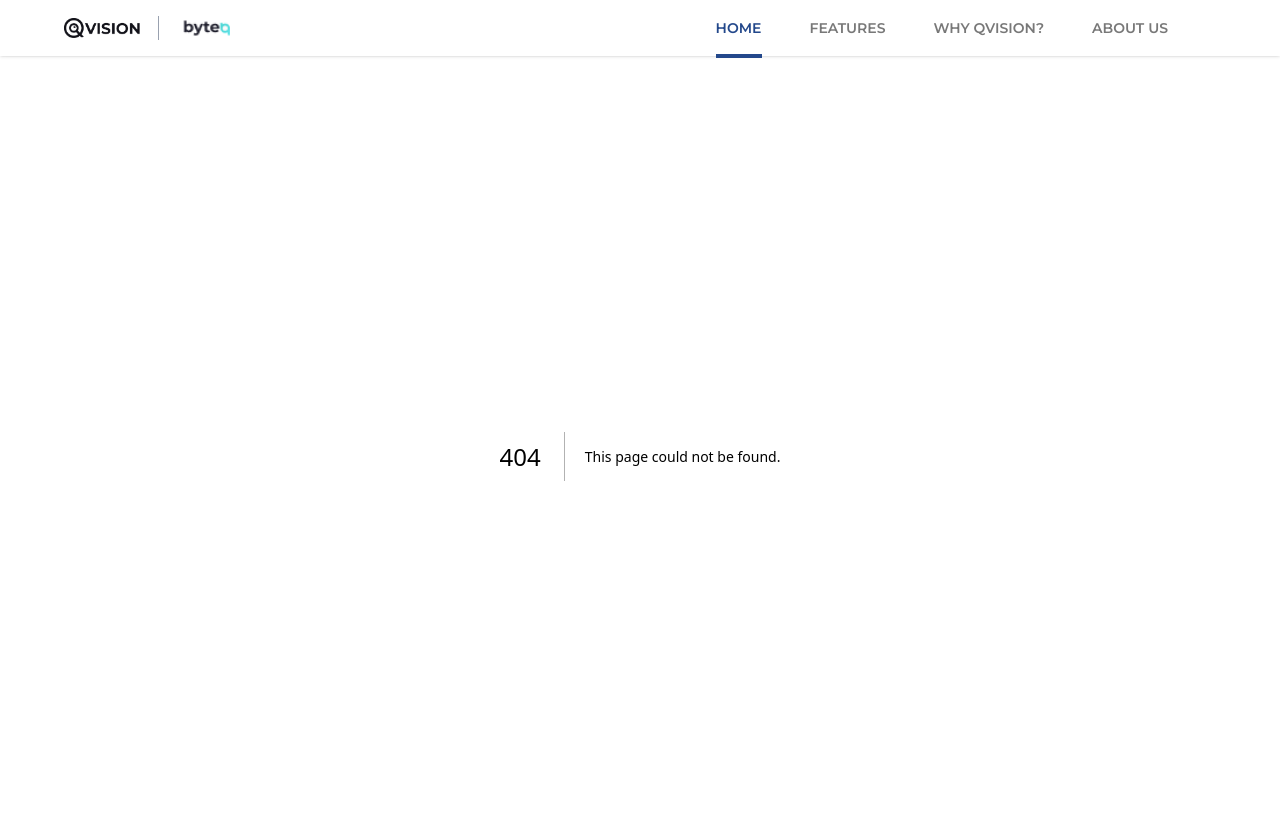
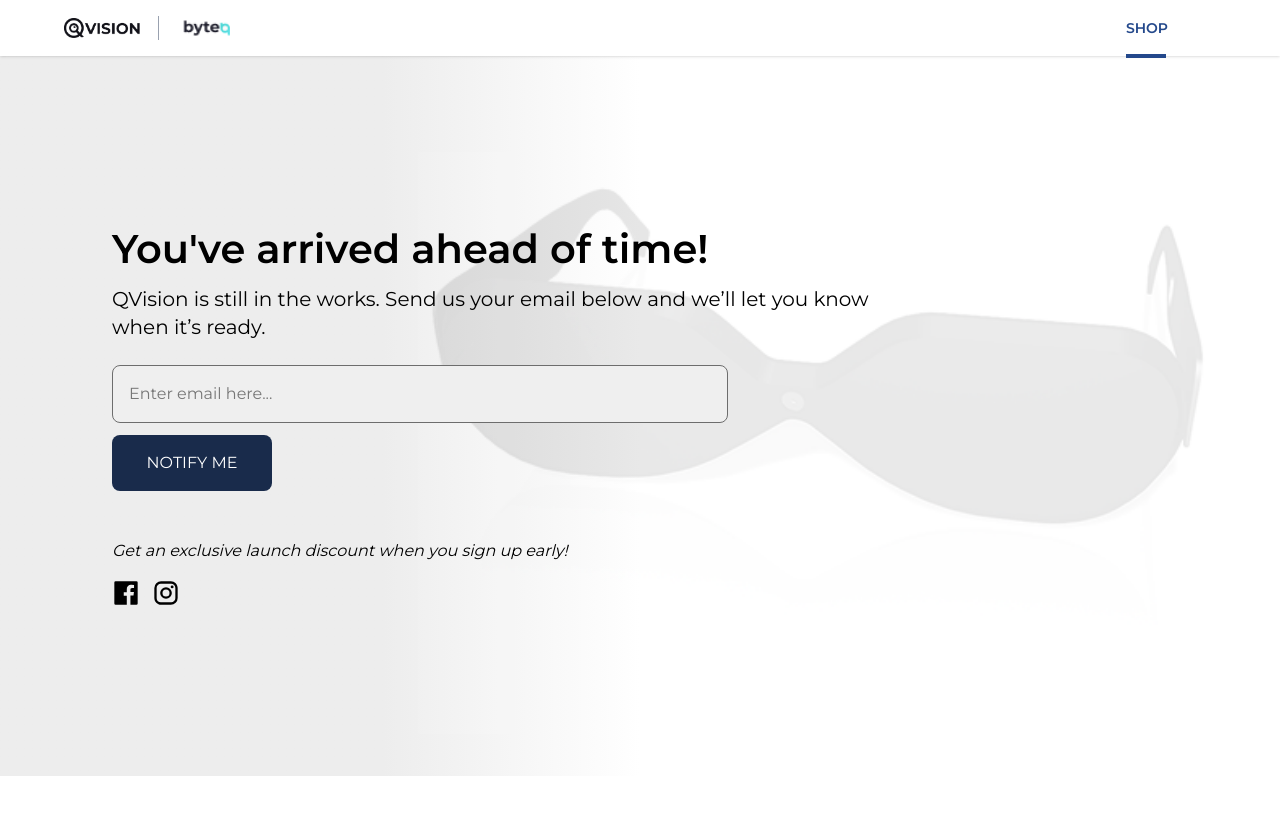
Before and after one commit to Boberrrttt/qvision-landing, a Next.js app: page /shop in a window 1280 px wide. Before the commit this address had no page. Shown: the top 814 px of the page. Built offline with nearby package versions, Linux system fonts and the light colour scheme.

Commit message:
feat: added shop page

```diff
--- /dev/null
+++ b/src/app/shop/page.tsx
@@ -0,0 +1,47 @@
+import Image from "next/image"
+
+const ShopPage = () => {
+  return (
+    <section id="shop" className="relative flex flex-col md:flex-row h-auto min-h-[90vh] px-6 md:px-28 py-10 md:py-0 items-center bg-gradient-to-r from-[#ededed] from-0% via-[#ededed] via-30% to-white to-50% overflow-hidden">
+      {/* Text Section */}
+      <div className="flex flex-col w-full max-w-[800px] justify-start text-center md:text-left z-10">
+        <h2 className="font-semibold text-2xl sm:text-3xl md:text-[40px]">
+          You've arrived ahead of time!
+        </h2>
+        <p className="text-sm sm:text-base md:text-xl mt-3 max-w-full">
+          QVision is still in the works. Send us your email below and we’ll let
+          you know when it’s ready.
+        </p>
+
+        {/* Input + Button (kept stacked, but responsive widths) */}
+        <input
+          className="mt-6 w-full sm:w-[77%] bg-[#EFEFEF] border border-[#6D6D6D] rounded-lg p-3 sm:p-4 text-sm sm:text-base"
+          placeholder="Enter email here..."
+        />
+        <button className="w-full sm:w-[40%] md:w-[20%] mt-3 bg-[#192B4B] text-sm md:text-base text-white py-3 md:py-4 rounded-lg">
+          NOTIFY ME
+        </button>
+
+        <p className="italic mt-10 sm:mt-12 text-sm sm:text-base">
+          Get an exclusive launch discount when you sign up early!
+        </p>
+
+        <div className="flex justify-center md:justify-start flex-row gap-3 mt-4">
+          <svg xmlns="http://www.w3.org/2000/svg" width="28" height="28" viewBox="0 0 24 24"><path fill="#000" d="M20.9 2H3.1A1.1 1.1 0 0 0 2 3.1v17.8A1.1 1.1 0 0 0 3.1 22h9.58v-7.75h-2.6v-3h2.6V9a3.64 3.64 0 0 1 3.88-4a20 20 0 0 1 2.33.12v2.7H17.3c-1.26 0-1.5.6-1.5 1.47v1.93h3l-.39 3H15.8V22h5.1a1.1 1.1 0 0 0 1.1-1.1V3.1A1.1 1.1 0 0 0 20.9 2"/></svg>
+          <svg xmlns="http://www.w3.org/2000/svg" width="28" height="28" viewBox="0 0 24 24"><path fill="#000" d="M7.8 2h8.4C19.4 2 22 4.6 22 7.8v8.4a5.8 5.8 0 0 1-5.8 5.8H7.8C4.6 22 2 19.4 2 16.2V7.8A5.8 5.8 0 0 1 7.8 2m-.2 2A3.6 3.6 0 0 0 4 7.6v8.8C4 18.39 5.61 20 7.6 20h8.8a3.6 3.6 0 0 0 3.6-3.6V7.6C20 5.61 18.39 4 16.4 4zm9.65 1.5a1.25 1.25 0 0 1 1.25 1.25A1.25 1.25 0 0 1 17.25 8A1.25 1.25 0 0 1 16 6.75a1.25 1.25 0 0 1 1.25-1.25M12 7a5 5 0 0 1 5 5a5 5 0 0 1-5 5a5 5 0 0 1-5-5a5 5 0 0 1 5-5m0 2a3 3 0 0 0-3 3a3 3 0 0 0 3 3a3 3 0 0 0 3-3a3 3 0 0 0-3-3"/></svg>
+        </div>
+      </div>
+
+      {/* Background Image */}
+      <Image
+        src="/assets/q6.png"
+        alt="Q6"
+        width={830}
+        height={400}
+        className="absolute right-0 md:right-10 top-40 md:top-24 hidden md:block max-w-full h-auto"
+      />
+    </section>
+  )
+}
+
+export default ShopPage
--- a/src/features/landing/sections/BottomSection.tsx
+++ b/src/features/landing/sections/BottomSection.tsx
@@ -1,6 +1,16 @@
 import Image from "next/image";
+import { useRouter } from "next/navigation";
+import { useState } from "react";
 
 const BottomSection = () => {
+  const router = useRouter();
+  const [loading, setLoading] = useState(false);
+
+  const handleBuyNow = async () => {
+    setLoading(true);
+    router.replace("/shop");
+  };
+
   return (
     <section className="flex w-full flex-col pt-16 pb-10 md:pt-24 md:pb-16 lg:pt-28 lg:pb-20 justify-center items-center bg-gradient-to-r from-[#ededed] from-0% via-[#ededed] via-5% to-white to-15%">
       <p className="text-lg md:text-xl text-center px-4 md:px-0 max-w-[800px]">
@@ -52,8 +62,14 @@ const BottomSection = () => {
             <button className="bg-[#EDEDED] text-[#192B4B] font-semibold py-2.5 md:py-3 lg:py-4 px-5 md:px-6 rounded-md text-sm md:text-base">
               ADD TO WISHLIST
             </button>
-            <button className="bg-[#192B4B] text-white font-semibold py-2.5 md:py-3 lg:py-4 px-5 md:px-6 rounded-md text-sm md:text-base">
-              BUY NOW
+            <button
+              onClick={handleBuyNow}
+              disabled={loading}
+              className={`${
+                loading ? "bg-gray-400 cursor-not-allowed" : "bg-[#192B4B]"
+              } text-white font-semibold py-2.5 md:py-3 cursor-pointer hover:bg-[#23488B] lg:py-4 px-5 md:px-6 rounded-md text-sm md:text-base flex items-center justify-center`}
+            >
+              {loading ? "Loading..." : "BUY NOW"}
             </button>
           </div>
         </div>
@@ -105,8 +121,14 @@ const BottomSection = () => {
             <button className="bg-[#EDEDED] text-[#192B4B] font-semibold py-2.5 md:py-3 lg:py-4 px-5 md:px-6 rounded-md text-sm md:text-base">
               ADD TO WISHLIST
             </button>
-            <button className="bg-[#192B4B] text-white font-semibold py-2.5 md:py-3 lg:py-4 px-5 md:px-6 rounded-md text-sm md:text-base">
-              BUY NOW
+            <button
+              onClick={handleBuyNow}
+              disabled={loading}
+              className={`${
+                loading ? "bg-gray-400 cursor-not-allowed" : "bg-[#192B4B]"
+              } text-white font-semibold py-2.5 md:py-3 cursor-pointer hover:bg-[#23488B] lg:py-4 px-5 md:px-6 rounded-md text-sm md:text-base flex items-center justify-center`}
+            >
+              {loading ? "Loading..." : "BUY NOW"}
             </button>
           </div>
         </div>
--- a/src/features/landing/sections/HeroSection.tsx
+++ b/src/features/landing/sections/HeroSection.tsx
@@ -1,6 +1,17 @@
 import Image from "next/image";
+import { useRouter } from "next/navigation";
+import { useState } from "react";
 
 const HeroSection = () => {
+  const router = useRouter()
+  const [isLoading, setIsLoading] = useState<boolean>(false)
+
+  const handleBuyNow = async () => {
+    setIsLoading(true);
+    router.replace('/shop')
+  };
+
+
   return (
     <section id="home" className="flex w-full flex-col pt-16 pb-10 md:pt-24 md:pb-16 justify-center items-center bg-gradient-to-r from-[#ededed] from-0% via-[#ededed] via-30% to-white to-50%">
       {/* Main Hero Section */}
@@ -27,8 +38,10 @@ const HeroSection = () => {
             safely and independently.
           </p>
 
-          <button className="bg-[#192B4B] cursor-pointer py-3 px-8 md:py-4 md:px-10 w-36 md:w-40 rounded-lg text-white text-sm font-poppins font-semibold hover:bg-[#23488B] transition">
-            BUY NOW
+          <button disabled={isLoading} onClick={handleBuyNow} className={` ${
+                isLoading ? "bg-gray-400 cursor-not-allowed" : "bg-[#192B4B]"
+              } bg-[#192B4B] cursor-pointer py-3 px-8 md:py-4 md:px-10 w-36 md:w-40 rounded-lg text-white text-sm font-poppins font-semibold hover:bg-[#23488B] transition`}>
+            { isLoading ? 'Loading...' : 'BUY NOW'}
           </button>
         </div>
 
--- a/src/shared/components/Navbar.tsx
+++ b/src/shared/components/Navbar.tsx
@@ -3,12 +3,16 @@
 import Image from "next/image";
 import { useState, useRef, useEffect } from "react";
 import { Menu, X } from "lucide-react";
+import { usePathname, useRouter } from "next/navigation";
 
 const Navbar = () => {
   const [currentSection, setCurrentSection] = useState("HOME");
   const [underlineStyle, setUnderlineStyle] = useState({ left: 0, width: 0 });
   const menuRefs = useRef<HTMLLIElement[]>([]);
   const [isOpen, setIsOpen] = useState(false);
+  const [loading, setLoading] = useState(false); // 🔹 NEW
+  const pathname = usePathname();
+  const router = useRouter();
 
   const menuItems = ["HOME", "FEATURES", "WHY QVISION?", "ABOUT US"];
 
@@ -19,6 +23,15 @@ const Navbar = () => {
       el.scrollIntoView({ behavior: "smooth", block: "start" });
     }
   };
+
+  useEffect(() => {
+    if (pathname === "/shop") {
+      setCurrentSection("SHOP");
+    } else if (pathname === "/") {
+      setCurrentSection("HOME");
+    }
+    setLoading(false); // 🔹 Stop loader once route changes
+  }, [pathname]);
 
   // underline effect
   useEffect(() => {
@@ -58,7 +71,6 @@ const Navbar = () => {
           (entries) => {
             entries.forEach((entry) => {
               if (entry.isIntersecting) {
-                // Capitalize to match menuItems
                 const matchedItem = menuItems.find(
                   (i) => i.toLowerCase().replace(/\s+/g, "-").replace("?", "") === id
                 );
@@ -78,10 +90,28 @@ const Navbar = () => {
     };
   }, []);
 
+  // 🔹 Custom route change handler with loader
+  const handleRouteChange = (path: string) => {
+    setLoading(true);
+    router.replace(path);
+  };
+
   return (
     <nav className="w-full z-40 sticky top-0 bg-white py-4 px-6 md:px-16 shadow-sm flex justify-between items-center relative">
+      {/* Loader bar at top */}
+      {loading && (
+        <div className="absolute top-0 left-0 w-full h-[3px] bg-[#23488B] animate-pulse"></div>
+      )}
+
       <div className="flex items-center space-x-4">
-        <Image src="/assets/Logo.png" alt="Logo" width={78} height={78} />
+        <Image
+          onClick={() => pathname === '/shop' && handleRouteChange('/')}
+          className={`${pathname === '/shop' && 'cursor-pointer'}`}
+          src="/assets/Logo.png"
+          alt="Logo"
+          width={78}
+          height={78}
+        />
         <div className="w-px h-6 bg-gray-400 hidden md:block"></div>
         <Image
           src="/assets/byteq-logo.png"
@@ -94,7 +124,8 @@ const Navbar = () => {
 
       {/* Desktop menu */}
       <ul className="hidden md:flex space-x-12 items-center text-[#787878] font-semibold relative">
-        {menuItems.map((item, idx) => (
+        {pathname === "/" ? (
+          menuItems.map((item, idx) => (
             <li
               key={item}
               ref={(el) => {
@@ -110,7 +141,20 @@ const Navbar = () => {
             >
               {item}
             </li>
-        ))}
+          ))
+        ) : (
+          <li
+            ref={(el) => {
+              if (el) menuRefs.current[0] = el;
+            }}
+            onClick={() => handleRouteChange('/shop')}
+            className={`relative hover:text-[#23488B] cursor-pointer text-sm ${
+              currentSection === "SHOP" ? "text-[#23488B]" : ""
+            }`}
+          >
+            SHOP
+          </li>
+        )}
 
         <div
           className="absolute mt-[3.5rem] h-[3.5px] bg-[#23488B] transition-all duration-300"
@@ -133,21 +177,41 @@ const Navbar = () => {
       {isOpen && (
         <div className="absolute top-full left-0 w-full bg-white shadow-md md:hidden z-50">
           <ul className="flex flex-col items-center space-y-4 py-6 text-[#787878] font-semibold">
-            {menuItems.map((item) => (
+           {pathname === "/" ? (
+              menuItems.map((item, idx) => (
                 <li
                   key={item}
+                  ref={(el) => {
+                    if (el) menuRefs.current[idx] = el;
+                  }}
                   onClick={() => {
                     setCurrentSection(item);
                     scrollToSection(item);
                     setIsOpen(false);
                   }}
-                className={`hover:text-[#23488B] cursor-pointer text-base ${
+                  className={`relative hover:text-[#23488B] cursor-pointer text-sm ${
                     currentSection === item ? "text-[#23488B]" : ""
                   }`}
                 >
                   {item}
                 </li>
-            ))}
+              ))
+            ) : (
+              <li
+                ref={(el) => {
+                  if (el) menuRefs.current[0] = el;
+                }}
+                onClick={() => {
+                  handleRouteChange('/shop');
+                  setIsOpen(false);
+                }}
+                className={`relative hover:text-[#23488B] cursor-pointer text-sm ${
+                  currentSection === "SHOP" ? "text-[#23488B]" : ""
+                }`}
+              >
+                SHOP
+              </li>
+            )}
           </ul>
         </div>
       )}
```
Also changed, not shown: public/assets/q6.png (added). Lines whose indentation alone changed are shown as unchanged.
